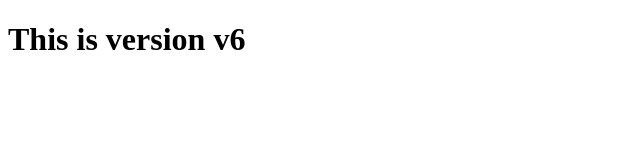
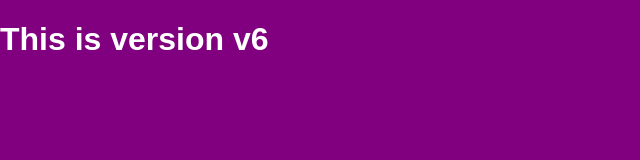
Before and after one commit to suraj2137/Myrepo, a plain HTML site: page index.html in a window 1280 px wide. Shown: the whole page, without its empty margins (0-640 px from the left). Drawn offline with Linux system fonts and the light colour scheme.

Commit message:
Updated index.html

```diff
--- a/index.html
+++ b/index.html
@@ -3,7 +3,7 @@
 <head>
     <meta charset="UTF-8">
     <meta name="viewport" content="width=device-width, initial-scale=1.0">
-    <link rel="stylesheet" href="stylesheet.css">
+    <link rel="stylesheet" href="styles.css">
     <title>Document</title>
 
 </head>
```
